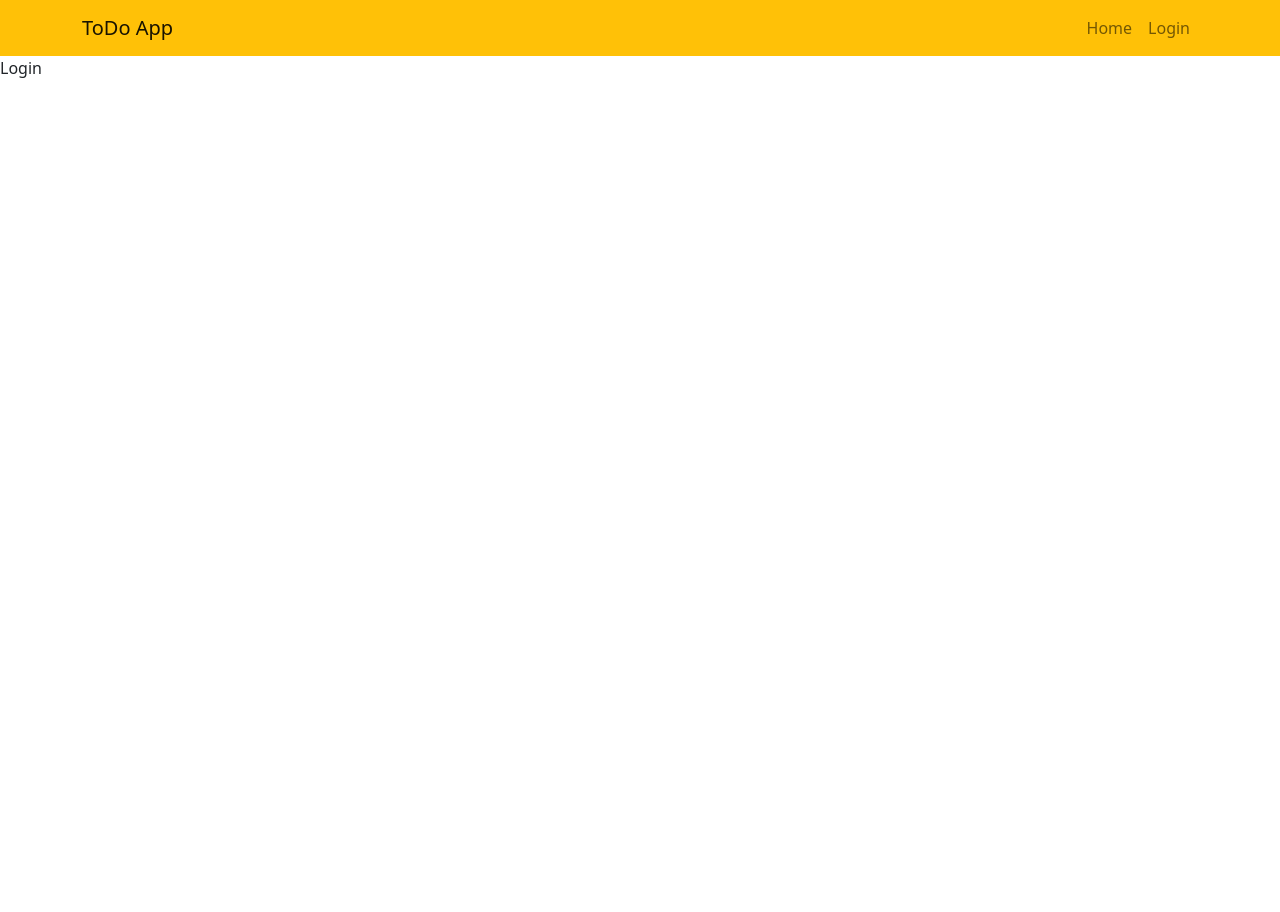
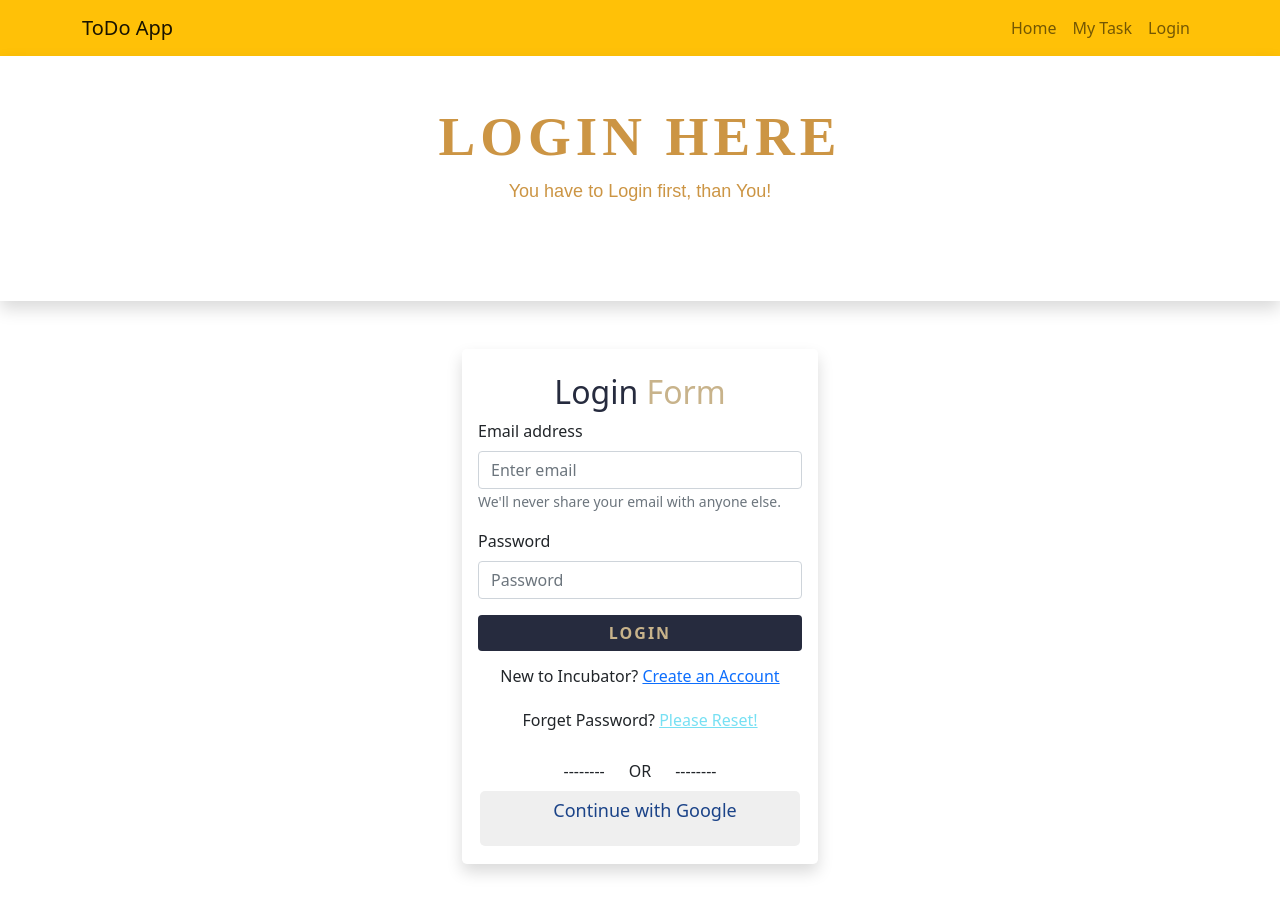
Before and after one commit to DevTabibur/to-do-mern, a React (Create React App) app: page /login in a window 1280 px wide. Before the commit the page ends 800 px from the top, so only its background shows below. Built offline with nearby package versions, Linux system fonts and the light colour scheme; no server answers.

Commit message:
login done

```diff
--- a/package.json
+++ b/package.json
@@ -7,11 +7,14 @@
     "@testing-library/react": "^13.2.0",
     "@testing-library/user-event": "^13.5.0",
     "bootstrap": "^5.1.3",
+    "firebase": "^9.8.1",
     "react": "^18.1.0",
     "react-bootstrap": "^2.4.0",
     "react-dom": "^18.1.0",
+    "react-firebase-hooks": "^5.0.3",
     "react-router-dom": "^6.3.0",
     "react-scripts": "5.0.1",
+    "react-toastify": "^9.0.1",
     "web-vitals": "^2.1.4"
   },
   "scripts": {
--- a/src/App.js
+++ b/src/App.js
@@ -2,7 +2,8 @@ import Home from "./Component/Home/Home";
 import 'bootstrap/dist/css/bootstrap.min.css';
 import { Route, Routes } from "react-router-dom";
 import Login from './Component/Shared/Login/Login';
-import HeaderNav from './Component/Shared/HeaderNav/HeaderNav.jsx'
+import HeaderNav from './Component/Shared/HeaderNav/HeaderNav.jsx';
+import MyTask from './Component/MyTask/MyTask.jsx';
 
 function App() {
   return (
@@ -10,6 +11,7 @@ function App() {
       <HeaderNav/>
       <Routes>
         <Route path="/" element={<Home/>}></Route>
+        <Route path="my-task" element={<MyTask/>}></Route>
         <Route path="/home" element={<Home/>}></Route>
         <Route path="/login" element={<Login/>}></Route>
       </Routes>
--- /dev/null
+++ b/src/Component/MyTask/MyTask.jsx
@@ -0,0 +1,10 @@
+import React from 'react';
+import './MyTask.css';
+
+const MyTask = () => {
+  return (
+    <div>MyTask</div>
+  )
+}
+
+export default MyTask
--- a/src/Component/Shared/HeaderNav/HeaderNav.jsx
+++ b/src/Component/Shared/HeaderNav/HeaderNav.jsx
@@ -12,6 +12,7 @@ const HeaderNav = () => {
           <Navbar.Collapse id="responsive-navbar-nav">
             <Nav className="ms-auto">
               <Nav.Link as={Link} to="/home">Home</Nav.Link>
+              <Nav.Link as={Link} to="/my-task">My Task</Nav.Link>
               <Nav.Link as={Link} to="/login">Login</Nav.Link>
             </Nav>
           </Navbar.Collapse>
--- a/src/Component/Shared/Login/Login.css
+++ b/src/Component/Shared/Login/Login.css
@@ -0,0 +1,85 @@
+.page-title {
+    /* background: url("../../../Assets/Images/page-title.jpg") center center/cover no-repeat local; */
+    width: 100%;
+    height: 245px;
+    position: relative;
+    text-align: center;
+}
+.page-title h2 {
+    font-family: 'Roboto Slab', serif;
+    font-weight: 700;
+    letter-spacing: 5px;
+    font-size: 11px;
+    font-size: 3.4375rem;
+    color: #CC9544;
+}
+.page-title p {
+    font-family: 'Montserrat', sans-serif;
+
+    font-size: 18px;
+    font-size: 1.125rem;
+    color: #CC9544;
+    margin: 0;
+}
+
+/* form related css */
+
+.form-bg{}
+.form-bg .title{
+    color: #262b3e;
+}
+.form-bg .title .title-2{
+    color: #c8b38b;
+}
+.form-bg .login-btn{
+    color: #c8b38b;
+    border: 0;
+    background-color: #262b3e;
+    font-weight: bold;
+    letter-spacing: 2px;
+    cursor: pointer;
+}
+.logo-wrapper {
+    padding: 2px;
+    border-radius: 7px;
+  }
+  .google-auth {
+      position: relative;
+    height: 55px;
+    width: 100%;
+    background-color: #fc8b38bff;
+    border-radius: 5px;
+    font-size: 15px;
+    display: flex;
+    justify-content: center;
+    align-items: center;
+    cursor: pointer;
+    border: none;
+    color: #1b4388;
+    font-size: 18px;
+    position: relative;
+  }
+
+  .google-auth img {
+    position: absolute;
+    left: 10px;
+    top: 50%;
+    transform: translateY(-50%);
+  }
+
+  .google-auth p {
+    margin-left: 10px;
+  }
+  .error-text{
+    color: red;
+    margin: 5px 0;
+    font-weight: 600;
+  }
+  .error-text::before{
+    content: "❌  ";
+  }
+  .pass-reset{
+    cursor: pointer;
+    text-decoration: underline;
+    color: #77e0f3;
+  }
--- a/src/Component/Shared/Login/Login.jsx
+++ b/src/Component/Shared/Login/Login.jsx
@@ -1,10 +1,246 @@
-import React from 'react';
+import React, { useEffect, useState } from 'react';
 import './Login.css';
+import { Button, Col, Container, Form, Row } from 'react-bootstrap'
+import { toast, ToastContainer } from 'react-toastify';
+import 'react-toastify/dist/ReactToastify.css';
+import { Link, useLocation, useNavigate } from 'react-router-dom';
+import auth from '../../../Firebase/firebase.init';
+import { useAuthState, useSendPasswordResetEmail, useSignInWithEmailAndPassword, useSignInWithGoogle } from 'react-firebase-hooks/auth';
+// import useToken from '../../Hooks/useToken';
+
 
 const Login = () => {
+const [user1] = useAuthState(auth)
+
+  const [signInWithEmailAndPassword, user, loading, hookError] =
+  useSignInWithEmailAndPassword(auth);
+
+  const [signInWithGoogle, googleUser, loading2, googleError] =
+  useSignInWithGoogle(auth);
+
+  // const [token] = useToken(user1);
+  // useEffect(()=>{
+  //   if (token) {
+  //     navigate(from, { replace: true });
+  //   }
+  // }, [])
+
+  // spinnerloader
+  // let loader ;
+  //  if(loading || loading2){
+  //   loader = <GoogleLoader/>;
+
+  //  }
+
+
+  const [userInfo, setUserInfo] = useState({
+    email : "",
+    password : "",
+  });
+
+  const [errors, setErrors] = useState({
+    email : "",
+    password : "",
+    general : "",
+  });
+
+  const handleEmailChange = (e) =>{
+    const emailRegex = /\S+@\S+\.\S+/;
+    const validEmail = emailRegex.test(e.target.value);
+
+    if (validEmail) {
+      setUserInfo({ ...userInfo, email: e.target.value });
+      setErrors({ ...errors, email: "" });
+    } else {
+      setErrors({ ...errors, email: "Invalid Email" });
+      setUserInfo({ ...userInfo, email: "" });
+    }
+  }
+
+
+  const handlePasswordChange = (e) =>{
+    const passwordRegex = /.{6,}/;
+    const validPassword = passwordRegex.test(e.target.value);
+
+    if (validPassword) {
+      setUserInfo({ ...userInfo, password: e.target.value });
+      setErrors({ ...errors, password: "" });
+    } else {
+      setErrors({ ...errors, password: "Minimum 6 characters!" });
+      setUserInfo({ ...userInfo, password: "" });
+    }
+  }
+
+
+  const handleLogin = (e)=>{
+    e.preventDefault();
+    signInWithEmailAndPassword(userInfo.email, userInfo.password);
+  }
+
+  const navigate = useNavigate();
+  const location = useLocation();
+  const from = location.state?.from?.pathname || "/";
+
+  // useEffect(()=>{
+  //   if (token) {
+  //     navigate(from, { replace: true });
+  //   }
+  // }, [])
+
+  useEffect(() => {
+    const error = hookError || googleError;
+    if (error) {
+      switch (error?.code) {
+        case "auth/invalid-email":
+          toast.error("Invalid email provided, please provide a valid email", {
+            toastId: "InvalidEmail",
+          });
+          break;
+
+        case "auth/invalid-password":
+          toast.error("Wrong password. Intruder!!", {
+            toastId: "InvalidEmail",
+          });
+          break;
+        default:
+          toast.error("something went wrong", { toastId: "InvalidEmail" });
+      }
+    }
+  }, [hookError, googleError]);
+
+  const [sendPasswordResetEmail, sending] = useSendPasswordResetEmail(auth);
+
+  const resetPassword = async () =>{
+    const email = userInfo.email;
+    // console.log("email", email);
+    if (email) {
+      await sendPasswordResetEmail(email);
+      toast.success("Sent email",  {toastId: "abc"});
+    } else {
+      toast.error("please enter your email address",  {toastId: "abc"});
+    }
+  };
+
+  const handleGoogle = () =>{
+    signInWithGoogle()
+
+  }
+useEffect(()=>{
+  if(user1){
+    navigate(from, { replace: true });
+  }
+}, [user1])
+
   return (
-    <div>Login</div>
+    <>
+      <div className="page-title shadow">
+        <Container className="py-5">
+          <Row>
+            <h2>LOGIN HERE</h2>
+            <p>You have to Login first, than You!</p>
+          </Row>
+        </Container>
+      </div>
+
+      <div className="login-bg">
+
+        <Container className="py-5">
+
+          <Row>
+            <Col></Col>
+            <Col md={4} lg={4} sm={4}>
+              <div className="form-bg shadow rounded-3 p-3">
+                <h2 className="title text-center my-2">
+                  Login <span className="title-2">Form</span>
+                </h2>
+
+                <Form onSubmit={handleLogin}>
+
+                  {/* <ToastContainer /> */}
+                  <Form.Group className="mb-3" controlId="formBasicEmail">
+                    <Form.Label>Email address</Form.Label>
+
+                    <Form.Control
+                      onBlur={handleEmailChange}
+                      type="email"
+                      placeholder="Enter email"
+                    />
+                    {errors?.email && (
+                      <p className="error-text">{errors.email}</p>
+                    )}
+
+                    <Form.Text className="text-muted">
+                      We'll never share your email with anyone else.
+                    </Form.Text>
+                  </Form.Group>
+
+                  <Form.Group className="mb-3" controlId="formBasicPassword">
+                    <Form.Label>Password</Form.Label>
+
+                    <Form.Control
+                      onChange={handlePasswordChange}
+                      type="password"
+                      placeholder="Password"
+                    />
+                    {errors?.password && (
+                      <p className="error-text">{errors.password}</p>
+                    )}
+                  </Form.Group>
+
+                  <Button type="submit" className="w-100 d-block login-btn">
+                    LOGIN
+                  </Button>
+
+                  <div className="my-3 d-flex justify-content-center form-bottom-text">
+                    <h6 className="text-dark ">
+                      New to Incubator?{" "}
+                      <Link to="/register"> Create an Account</Link>
+                    </h6>
+                  </div>
+                  <div className="my-3 d-flex justify-content-center form-bottom-text">
+                    <h6 className="text-dark ">
+                      Forget Password?{" "}
+                      <span className="pass-reset" onClick={resetPassword}>
+                        {" "}
+                        Please Reset!
+                      </span>
+                    </h6>
+                  </div>
+
+                  <div className="or-text d-flex align-items-center justify-content-center">
+                    <span>--------</span>
+                    <h6 className="mt-2 mx-4">
+                      <span>OR</span>
+                    </h6>
+                    <span>--------</span>
+                  </div>
+                </Form>
+                <div className="logo-wrapper w-100">
+
+                  <button
+                    className="google-auth"
+                    onClick={handleGoogle}
+                  >
+                    {/* <img src={GoogleLogo} alt="google__logo" /> */}
+                    <p> Continue with Google </p>
+                  </button>
+
+                  {/* {loader} */}
+
+                </div>
+              </div>
+            </Col>
+            <Col></Col>
+        <ToastContainer />
+
+          </Row>
+
+        </Container>
+      </div>
+
+
+    </>
   )
 }
 
-export default Login
+export default Login;
--- /dev/null
+++ b/src/Firebase/firebase.init.js
@@ -0,0 +1,18 @@
+import { initializeApp } from "firebase/app";
+import {getAuth} from 'firebase/auth';
+
+// Your web app's Firebase configuration
+const firebaseConfig = {
+  apiKey: "AIzaSyCKP3-0r8t3cPo0SeaLK56PQGHKXO4aA3s",
+  authDomain: "to-do-app-40f6c.firebaseapp.com",
+  projectId: "to-do-app-40f6c",
+  storageBucket: "to-do-app-40f6c.appspot.com",
+  messagingSenderId: "802335031448",
+  appId: "1:802335031448:web:65f7f912ea8a75584d90ed"
+};
+
+
+const app = initializeApp(firebaseConfig);
+
+const auth = getAuth(app);
+export default auth;
```
Also changed, not shown: src/Component/Home/Home.jsx (+7 -3 lines), src/Component/MyTask/MyTask.css (added), 2 other files (tests, documents, lock files or other folders).
